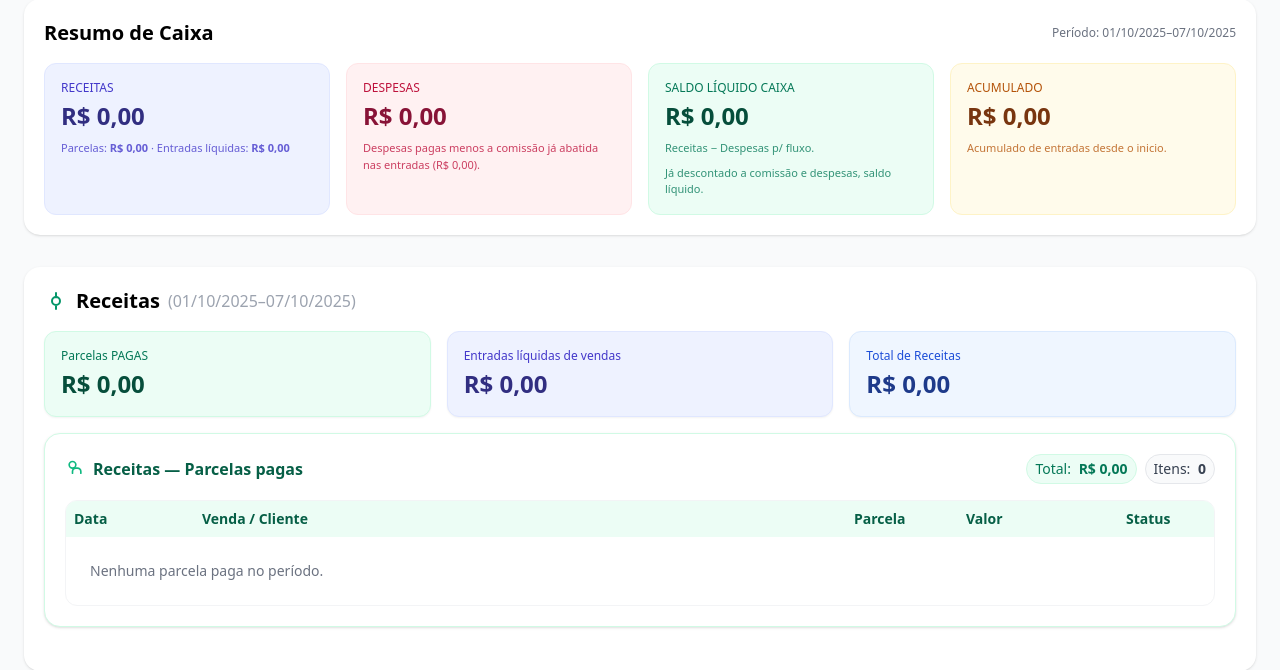
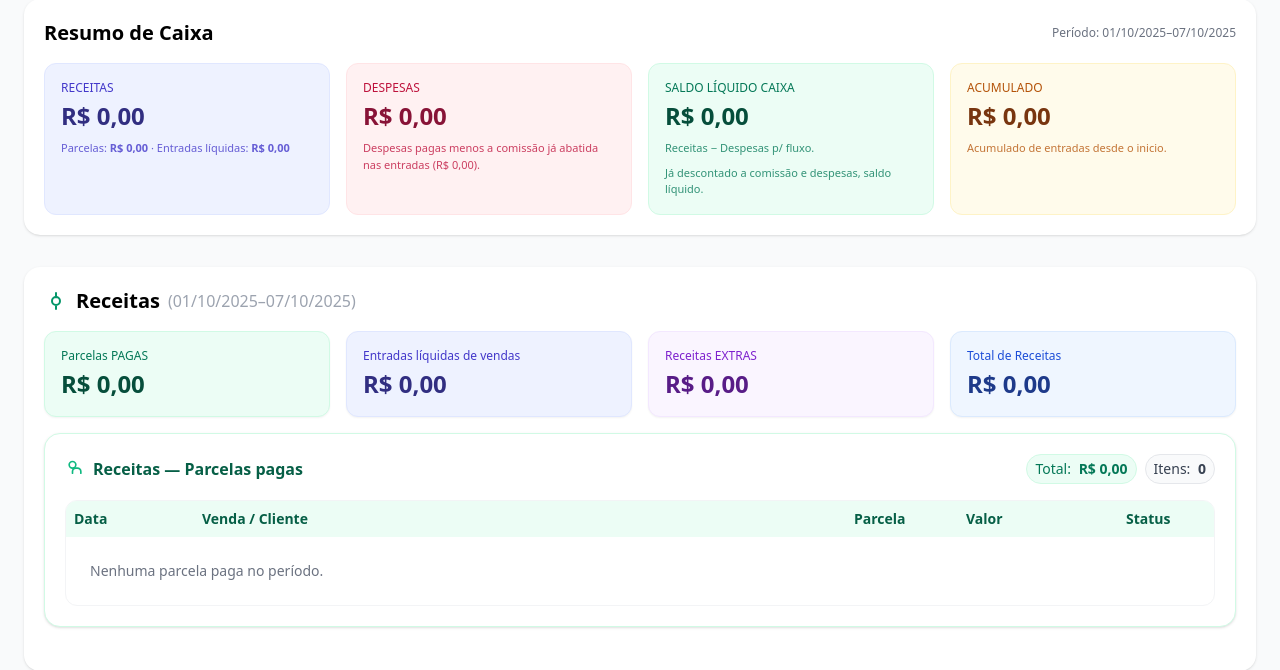
Before and after one commit to BrunoIbiapina/lotesys, a Django app: page /financeiro/extrato/ in a window 1280 px wide. Shown: the part 276-946 px from the top of the page. Run offline with Django 5.2, Linux system fonts and the light colour scheme; the visitor is signed in with stand-in values (Sample User, id 1); data that the repository does not hold is empty; some libraries are stand-ins or nearby versions.

Commit message:
Fix: Incluir receitas extras no cálculo de receitas totais
- Adicionado ReceitaExtra ao import das models
- Incluído cálculo de receitas extras em _monta_contexto_extrato
- Adicionado receitas extras no saldo acumulado em _saldo_caixa_ate
- Adicionado seção para mostrar receitas extras no template extrato
- Agora as receitas extras são contabilizadas corretamente nos totais

```diff
--- a/financeiro/views.py
+++ b/financeiro/views.py
@@ -13,7 +13,7 @@ from django.shortcuts import render
 from django.utils import timezone
 from django.views.decorators.csrf import csrf_exempt
 
-from .models import Despesa
+from .models import Despesa, ReceitaExtra
 from vendas.models import Parcela, Venda
 
 
@@ -95,7 +95,13 @@ def _saldo_caixa_ate(data_limite: date) -> dict:
         .aggregate(v=Coalesce(Sum("valor"), Decimal("0.00")))["v"] or Decimal("0.00")
     )
 
-    receitas_ate = parcelas_pagas_ate + entradas_liquidas_ate
+    # Receitas extras até a data
+    receitas_extras_ate = (
+        ReceitaExtra.objects.filter(data__lte=data_limite)
+        .aggregate(v=Coalesce(Sum("valor"), Decimal("0.00")))["v"] or Decimal("0.00")
+    )
+
+    receitas_ate = parcelas_pagas_ate + entradas_liquidas_ate + receitas_extras_ate
 
     # Despesas para fluxo (não desconta comissão duas vezes)
     despesas_fluxo_ate = despesas_pagas_ate - despesas_comissao_pagas_ate
@@ -177,8 +183,18 @@ def _monta_contexto_extrato(inicio: date, fim: date) -> dict:
             total_comissoes         += comissao_entr
             total_entradas_liquidas += entrada_liq
 
-    # Receita do período
-    total_receitas = total_parcelas_pagas + total_entradas_liquidas
+    # --- Receitas extras no período
+    receitas_extras_qs = (
+        ReceitaExtra.objects
+        .filter(data__range=[inicio, fim])
+        .order_by("-data", "-id")
+    )
+    total_receitas_extras = receitas_extras_qs.aggregate(
+        v=Coalesce(Sum("valor"), Decimal("0.00"))
+    )["v"] or Decimal("0.00")
+
+    # Receita do período (incluindo receitas extras)
+    total_receitas = total_parcelas_pagas + total_entradas_liquidas + total_receitas_extras
 
     # Despesa para FLUXO no período (sem comissão já abatida nas entradas)
     total_despesas_pagas_fluxo = total_despesas_pagas - despesas_comissao_pagas_periodo
@@ -245,6 +261,8 @@ def _monta_contexto_extrato(inicio: date, fim: date) -> dict:
         total_entradas_brutas=total_entradas_brutas,
         total_comissoes=total_comissoes,
         total_entradas_liquidas=total_entradas_liquidas,
+        receitas_extras=receitas_extras_qs,
+        total_receitas_extras=total_receitas_extras,
         total_receitas=total_receitas,
 
         # Fluxo / Caixa
--- a/templates/financeiro/extrato.html
+++ b/templates/financeiro/extrato.html
@@ -113,7 +113,7 @@
       Receitas <span class="text-base text-gray-400 font-normal">({{ inicio|date:'d/m/Y' }}–{{ fim|date:'d/m/Y' }})</span>
     </h2>
 
-    <div class="grid sm:grid-cols-3 gap-4 mb-4">
+    <div class="grid sm:grid-cols-2 lg:grid-cols-4 gap-4 mb-4">
       <!-- Parcelas pagas -->
       <div class="rounded-xl border border-emerald-100 bg-emerald-50 p-4 flex flex-col items-start shadow-sm">
         <div class="text-xs font-medium text-emerald-700 mb-1">Parcelas PAGAS</div>
@@ -147,6 +147,15 @@
               <div class="px-3 py-1.5 text-xs text-gray-500 bg-gray-50">+{{ entradas_detalhe|length|add:'-4' }} mais…</div>
             {% endif %}
           </div>
+        {% endif %}
+      </div>
+
+      <!-- Receitas extras -->
+      <div class="rounded-xl border border-purple-100 bg-purple-50 p-4 flex flex-col items-start shadow-sm">
+        <div class="text-xs font-medium text-purple-700 mb-1">Receitas EXTRAS</div>
+        <div class="text-2xl font-bold text-purple-900">{{ total_receitas_extras|brl }}</div>
+        {% if receitas_extras %}
+          <div class="text-xs text-purple-600 mt-1">{{ receitas_extras|length }} receita(s)</div>
         {% endif %}
       </div>
 
@@ -298,6 +307,56 @@
           </tr>
         </tbody>
       </table>
+    </div>
+  {% endif %}
+
+  <!-- === RECEITAS EXTRAS — DETALHES === -->
+  {% if receitas_extras %}
+    <div class="bg-white p-5 rounded-2xl shadow mb-6 border border-purple-100">
+      <div class="flex items-center justify-between mb-4">
+        <h3 class="font-semibold flex items-center gap-2 text-purple-800">
+          <svg class="w-5 h-5 text-purple-500" fill="none" stroke="currentColor" stroke-width="2" viewBox="0 0 24 24">
+            <path stroke-linecap="round" stroke-linejoin="round" d="M12 8c-2.21 0-4 1.79-4 4s1.79 4 4 4 4-1.79 4-4-1.79-4-4-4zm0 0V4m0 16v-4"/>
+          </svg>
+          Receitas Extras — Detalhes
+        </h3>
+        <div class="flex items-center gap-2 text-sm">
+          <span class="px-2 py-1 rounded-full bg-purple-50 text-purple-700 border border-purple-100">Total: <strong class="ml-1">{{ total_receitas_extras|brl }}</strong></span>
+          <span class="px-2 py-1 rounded-full bg-gray-50 text-gray-600 border border-gray-100">{{ receitas_extras|length }} receita(s)</span>
+        </div>
+      </div>
+      <div class="overflow-auto rounded-xl border border-purple-100">
+        <table class="min-w-full text-sm">
+          <thead class="bg-purple-50 text-purple-800">
+            <tr>
+              <th class="text-left p-2 font-semibold">Data</th>
+              <th class="text-left p-2 font-semibold">Descrição</th>
+              <th class="text-left p-2 font-semibold">Valor</th>
+              <th class="text-left p-2 font-semibold">Comprovante</th>
+            </tr>
+          </thead>
+          <tbody class="divide-y divide-purple-100">
+            {% for r in receitas_extras %}
+              <tr class="hover:bg-purple-25">
+                <td class="p-2 text-gray-600">{{ r.data|date:'d/m/Y' }}</td>
+                <td class="p-2">
+                  <div class="font-medium text-gray-900">{{ r.descricao }}</div>
+                </td>
+                <td class="p-2 font-semibold text-purple-700">{{ r.valor|brl }}</td>
+                <td class="p-2 text-sm">
+                  {% if r.tem_comprovante %}
+                    <span class="inline-flex items-center px-2 py-1 rounded-full text-xs bg-green-100 text-green-800">
+                      📎 Anexado
+                    </span>
+                  {% else %}
+                    <span class="text-gray-400">—</span>
+                  {% endif %}
+                </td>
+              </tr>
+            {% endfor %}
+          </tbody>
+        </table>
+      </div>
     </div>
   {% endif %}
 
```
